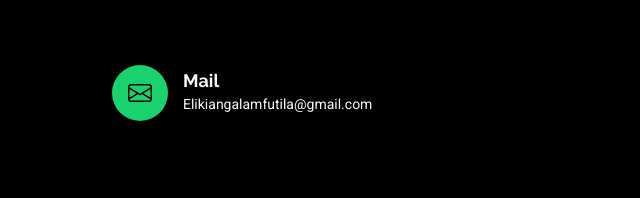
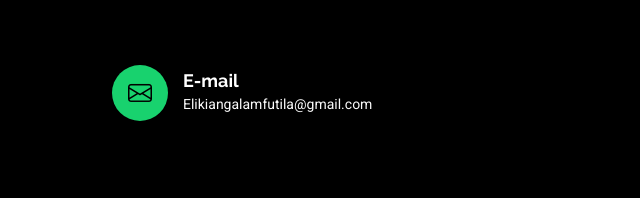
Before and after one commit to elikiangala/elikiangala.github.io, a plain HTML site: page contact.html in a window 1280 px wide. Shown: the part 374-572 px from the top of the page, 0-640 px from the left. Drawn offline with Linux system fonts and the light colour scheme.

Commit message:
Update contact.html

```diff
--- a/contact.html
+++ b/contact.html
@@ -118,7 +118,7 @@
             <div class="info-item d-flex align-items-center" data-aos="fade-up" data-aos-delay="400">
               <i class="icon bi bi-envelope flex-shrink-0"></i>
               <div>
-                <h3>Mail</h3>
+                <h3>E-mail</h3>
                 <p>Elikiangalamfutila@gmail.com</p>
               </div>
             </div>
```
